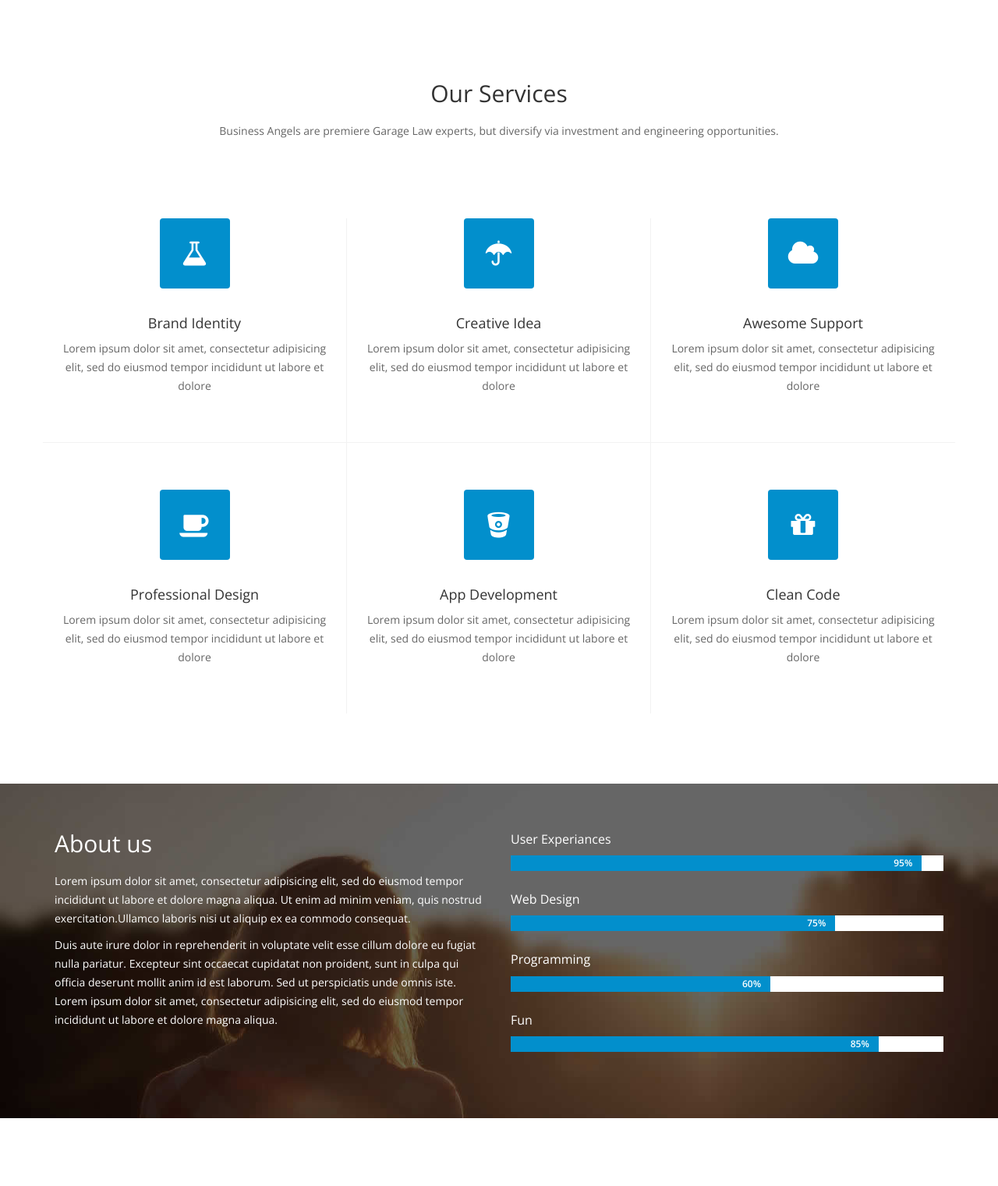
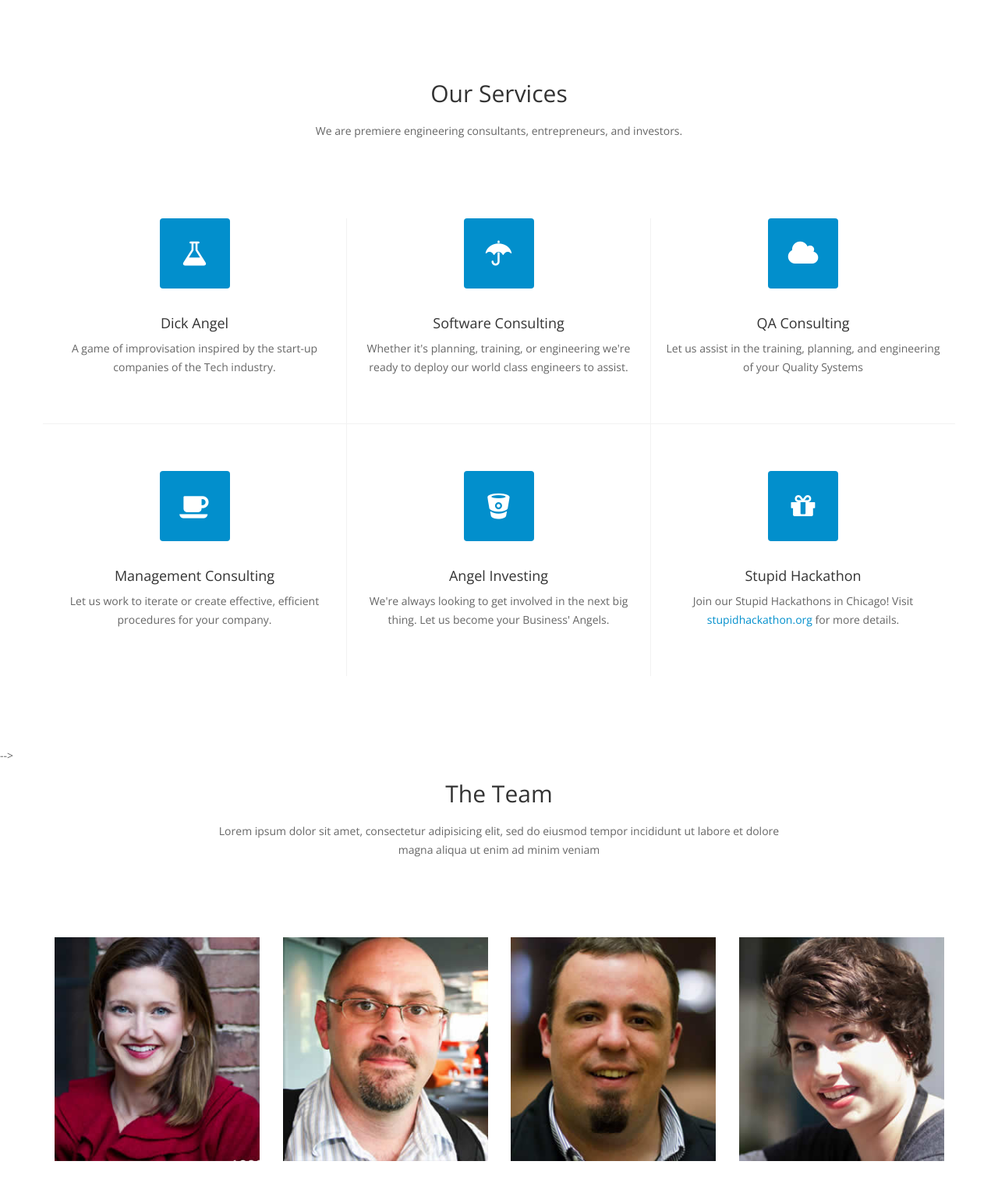
Before and after one commit to SuperFamousGuy/businessangels, a plain HTML site: page index.html in a window 1280 px wide. Shown: the part 927-2448 px from the top of the page at 78% size. Drawn offline with nearby package versions, Linux system fonts and the light colour scheme; some packages are replaced by stand-ins of ours.

Commit message:
replaced lots of lorem ipsum and commented out most of the sections

```diff
--- a/index.html
+++ b/index.html
@@ -77,10 +77,10 @@
           <ul class="nav navbar-nav navbar-right">
             <li class="scroll active"><a href="#home">Home</a></li>
             <li class="scroll"><a href="#services">Service</a></li>
-            <li class="scroll"><a href="#about-us">About Us</a></li>
-            <li class="scroll"><a href="#portfolio">Portfolio</a></li>
+            <!--<li class="scroll"><a href="#about-us">About Us</a></li>-->
+            <!--<li class="scroll"><a href="#portfolio">Portfolio</a></li>-->
             <li class="scroll"><a href="#team">Team</a></li>
-            <li class="scroll"><a href="#blog">Blog</a></li>
+            <!--<li class="scroll"><a href="#blog">Blog</a></li>-->
             <li class="scroll"><a href="#contact">Contact</a></li>
           </ul>
         </div>
@@ -93,7 +93,7 @@
         <div class="row">
           <div class="text-center col-sm-8 col-sm-offset-2">
             <h2>Our Services</h2>
-            <p>Business Angels are premiere Garage Law experts, but diversify via investment and engineering opportunities.</p>
+            <p>We are premiere engineering consultants, entrepreneurs, and investors.</p>
           </div>
         </div>
       </div>
@@ -104,8 +104,8 @@
               <i class="fa fa-flask"></i>
             </div>
             <div class="service-info">
-              <h3>Brand Identity</h3>
-              <p>Lorem ipsum dolor sit amet, consectetur adipisicing elit, sed do eiusmod tempor incididunt ut labore et dolore</p>
+              <h3>Dick Angel</h3>
+              <p>A game of improvisation inspired by the start-up companies of the Tech industry.</p>
             </div>
           </div>
           <div class="col-sm-4 wow fadeInDown" data-wow-duration="1000ms" data-wow-delay="450ms">
@@ -113,8 +113,8 @@
               <i class="fa fa-umbrella"></i>
             </div>
             <div class="service-info">
-              <h3>Creative Idea</h3>
-              <p>Lorem ipsum dolor sit amet, consectetur adipisicing elit, sed do eiusmod tempor incididunt ut labore et dolore</p>
+              <h3>Software Consulting</h3>
+              <p>Whether it's planning, training, or engineering we're ready to deploy our world class engineers to assist.</p>
             </div>
           </div>
           <div class="col-sm-4 wow fadeInDown" data-wow-duration="1000ms" data-wow-delay="550ms">
@@ -122,8 +122,8 @@
               <i class="fa fa-cloud"></i>
             </div>
             <div class="service-info">
-              <h3>Awesome Support</h3>
-              <p>Lorem ipsum dolor sit amet, consectetur adipisicing elit, sed do eiusmod tempor incididunt ut labore et dolore</p>
+              <h3>QA Consulting</h3>
+              <p>Let us assist in the training, planning, and engineering of your Quality Systems</p>
             </div>
           </div>
           <div class="col-sm-4 wow fadeInUp" data-wow-duration="1000ms" data-wow-delay="650ms">
@@ -131,8 +131,8 @@
               <i class="fa fa-coffee"></i>
             </div>
             <div class="service-info">
-              <h3>Professional Design</h3>
-              <p>Lorem ipsum dolor sit amet, consectetur adipisicing elit, sed do eiusmod tempor incididunt ut labore et dolore</p>
+              <h3>Management Consulting</h3>
+              <p>Let us work to iterate or create effective, efficient procedures for your company.</p>
             </div>
           </div>
           <div class="col-sm-4 wow fadeInUp" data-wow-duration="1000ms" data-wow-delay="750ms">
@@ -140,8 +140,8 @@
               <i class="fa fa-bitbucket"></i>
             </div>
             <div class="service-info">
-              <h3>App Development</h3>
-              <p>Lorem ipsum dolor sit amet, consectetur adipisicing elit, sed do eiusmod tempor incididunt ut labore et dolore</p>
+              <h3>Angel Investing</h3>
+              <p>We're always looking to get involved in the next big thing. Let us become your Business' Angels.</p>
             </div>
           </div>
           <div class="col-sm-4 wow fadeInUp" data-wow-duration="1000ms" data-wow-delay="850ms">
@@ -149,14 +149,14 @@
               <i class="fa fa-gift"></i>
             </div>
             <div class="service-info">
-              <h3>Clean Code</h3>
-              <p>Lorem ipsum dolor sit amet, consectetur adipisicing elit, sed do eiusmod tempor incididunt ut labore et dolore</p>
+              <h3>Stupid Hackathon</h3>
+              <p>Join our Stupid Hackathons in Chicago! Visit <a href="http://stupidhackathon.org/">stupidhackathon.org</a> for more details.</p>
             </div>
           </div>
         </div>
       </div>
     </div>
-  </section><!--/#services-->
+  </section><!--/#services
   <section id="about-us" class="parallax">
     <div class="container">
       <div class="row">
@@ -197,7 +197,7 @@
         </div>
       </div>
     </div>
-  </section><!--/#about-us-->
+  </section>--><!--/#about-us
 
   <section id="portfolio">
     <div class="container">
@@ -384,7 +384,7 @@
       <div id="portfolio-single">
       </div>
     </div><!-- /#portfolio-single-wrap -->
-  </section><!--/#portfolio-->
+  </section>--><!--/#portfolio-->
 
   <section id="team">
     <div class="container">
@@ -483,7 +483,7 @@
         </div>
       </div>
     </div>
-  </section><!--/#team-->
+  </section><!--/#team
 
   <section id="features" class="parallax">
     <div class="container">
@@ -510,7 +510,7 @@
         </div>
       </div>
     </div>
-  </section><!--/#features-->
+  </section>--><!--/#features
 
   <section id="pricing">
     <div class="container">
@@ -585,7 +585,7 @@
         </div>
       </div>
     </div>
-  </section><!--/#pricing-->
+  </section>--><!--/#pricing
 
   <section id="twitter" class="parallax">
     <div>
@@ -615,7 +615,7 @@
         </div>
       </div>
     </div>
-  </section><!--/#twitter-->
+  </section>--><!--/#twitter
 
   <section id="blog">
     <div class="container">
@@ -712,10 +712,10 @@
         </div>
       </div>
     </div>
-  </section><!--/#blog-->
+  </section>--><!--/#blog-->
 
   <section id="contact">
-    <div id="google-map" class="wow fadeIn" data-latitude="52.365629" data-longitude="4.871331" data-wow-duration="1000ms" data-wow-delay="400ms"></div>
+    <!--<div id="google-map" class="wow fadeIn" data-latitude="52.365629" data-longitude="4.871331" data-wow-duration="1000ms" data-wow-delay="400ms"></div>-->
     <div id="contact-us" class="parallax">
       <div class="container">
         <div class="row">
```
